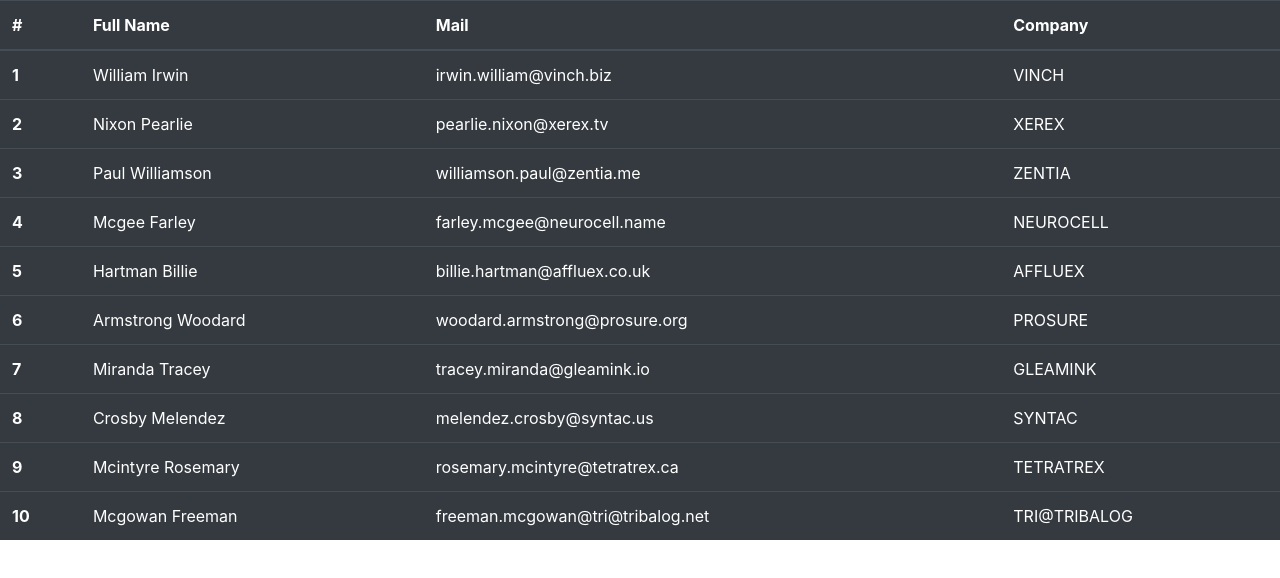
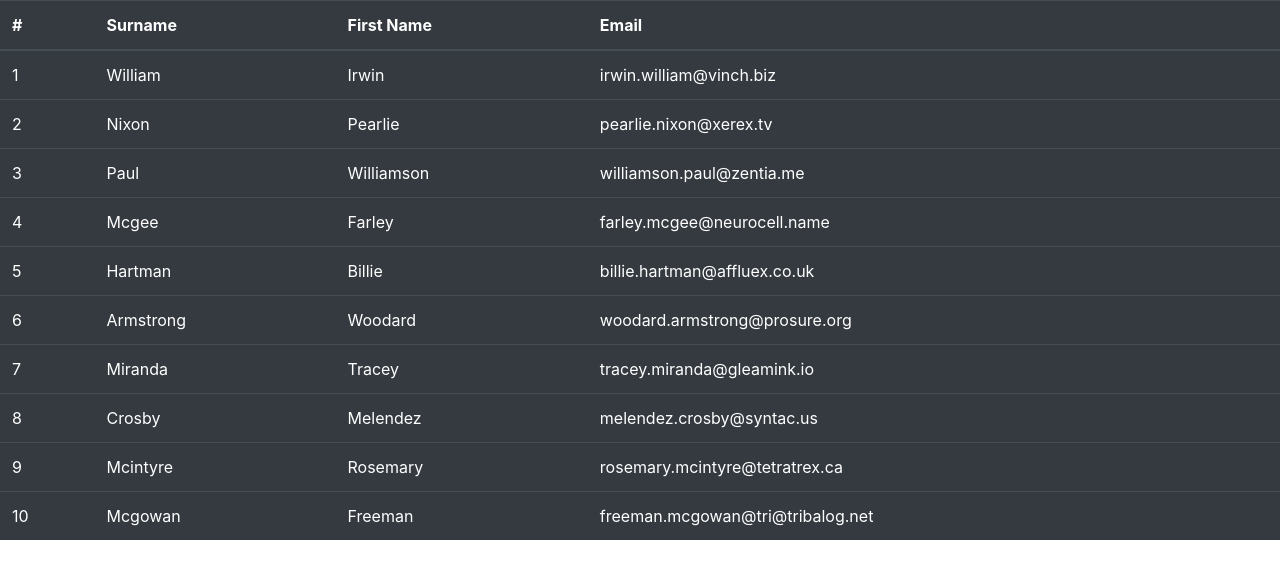
Before and after one commit to chat-du-cheshire/user-list, an Angular app: page /users in a window 1280 px wide. Shown: the top 578 px of the page. Built offline with nearby package versions, Linux system fonts and the light colour scheme; data requests are answered from the project's data file.

Commit message:
Table in user list

```diff
--- a/src/app/modules/users/components/user-list/user-list.component.html
+++ b/src/app/modules/users/components/user-list/user-list.component.html
@@ -1,18 +1 @@
-<table class="table table-dark">
-  <thead>
-  <tr>
-    <th scope="col">#</th>
-    <th scope="col">Full Name</th>
-    <th scope="col">Mail</th>
-    <th scope="col">Company</th>
-  </tr>
-  </thead>
-  <tbody>
-  <tr *ngFor="let user of users$ | async">
-    <th scope="row">{{user.id}}</th>
-    <td>{{user.lastName}} {{user.firstName}}</td>
-    <td>{{user.email}}</td>
-    <td>{{user.company}}</td>
-  </tr>
-  </tbody>
-</table>
+<app-table [items]="users$ | async" [columns]="columns" (select)="onSelect($event)"></app-table>
--- a/src/app/modules/users/components/user-list/user-list.component.ts
+++ b/src/app/modules/users/components/user-list/user-list.component.ts
@@ -1,6 +1,7 @@
 import {Component, OnInit} from '@angular/core';
 import {ActivatedRoute} from '@angular/router';
 import {map} from 'rxjs/operators';
+import {IColumn} from '../../../app-common/components/table/interfaces/IColumn';
 
 @Component({
   selector: 'app-user-list',
@@ -8,6 +9,20 @@ import {map} from 'rxjs/operators';
   styleUrls: ['./user-list.component.scss']
 })
 export class UserListComponent implements OnInit {
+  columns: IColumn[] = [{
+    label: '#',
+    property: 'id'
+  }, {
+    label: 'Surname',
+    property: 'lastName'
+  }, {
+    label: 'First Name',
+    property: 'firstName'
+  }, {
+    label: 'Email',
+    property: 'email'
+  }];
+
   users$ = this.route.data.pipe(map(data => data.users));
 
   constructor(private route: ActivatedRoute) {
@@ -16,4 +31,8 @@ export class UserListComponent implements OnInit {
   ngOnInit() {
   }
 
+  onSelect(user) {
+    console.log(user);
+  }
+
 }
--- a/src/app/modules/users/users.module.ts
+++ b/src/app/modules/users/users.module.ts
@@ -4,6 +4,7 @@ import { UserListComponent } from './components/user-list/user-list.component';
 import {Route, RouterModule} from '@angular/router';
 import {HttpClientModule} from '@angular/common/http';
 import {UsersResolver} from './services/users.resolver';
+import {AppCommonModule} from '../app-common/app-common.module';
 
 const routes: Route[] = [{
   path: 'users',
@@ -18,6 +19,7 @@ const routes: Route[] = [{
   imports: [
     CommonModule,
     HttpClientModule,
+    AppCommonModule,
     RouterModule.forChild(routes)
   ]
 })
```
